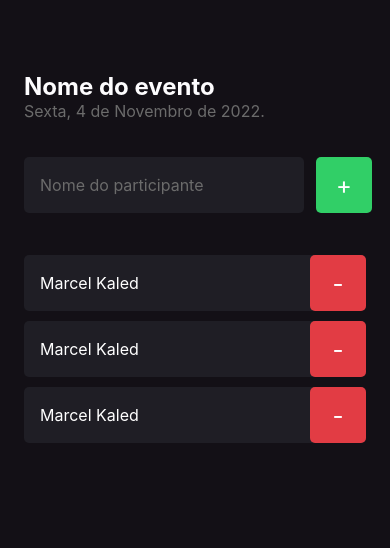
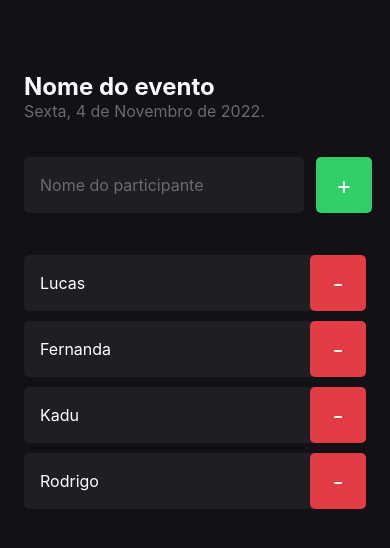
Before and after one commit to mgckaled/ignite-reactnative_fundamentos, a React Native app: screen / in a window 390 px wide. Shown: the top 548 px of the page. Built offline with nearby package versions, Linux system fonts and the light colour scheme.

Commit message:
feat: add remove function

```diff
--- a/src/components/Participant/index.tsx
+++ b/src/components/Participant/index.tsx
@@ -2,12 +2,17 @@ import { Text, TouchableOpacity, View } from 'react-native'
 
 import { styles } from './styles'
 
-export function Participant() {
+type Props = {
+	name: String
+	onRemove: () => void
+}
+
+export function Participant({ name, onRemove }: Props) {
 	return (
 		<View style={styles.container}>
-			<Text style={styles.name}>Marcel Kaled</Text>
+			<Text style={styles.name}>{name}</Text>
 
-			<TouchableOpacity style={styles.button}>
+			<TouchableOpacity style={styles.button} onPress={onRemove}>
 				<Text style={styles.buttonText}>-</Text>
 			</TouchableOpacity>
 		</View>
--- a/src/screens/Home/index.tsx
+++ b/src/screens/Home/index.tsx
@@ -6,6 +6,10 @@ import { styles } from './styles'
 
 function handleParticipantAdd() {
 	console.log('Você clicou no botão de Adicionar!')
+}
+
+function handleParticipantRemove(name: string) {
+	console.log(`Você clicou em remover o participante ${name}`)
 }
 
 export function Home() {
@@ -27,9 +31,30 @@ export function Home() {
 				</TouchableOpacity>
 			</View>
 
-			<Participant />
-			<Participant />
-			<Participant />
+			<Participant
+				name="Lucas"
+				onRemove={() => {
+					handleParticipantRemove('Lucas')
+				}}
+			/>
+			<Participant
+				name="Fernanda"
+				onRemove={() => {
+					handleParticipantRemove('Fernanda')
+				}}
+			/>
+			<Participant
+				name="Kadu"
+				onRemove={() => {
+					handleParticipantRemove('Kadu')
+				}}
+			/>
+			<Participant
+				name="Rodrigo"
+				onRemove={() => {
+					handleParticipantRemove('Rodrigo')
+				}}
+			/>
 		</View>
 	)
 }
```
